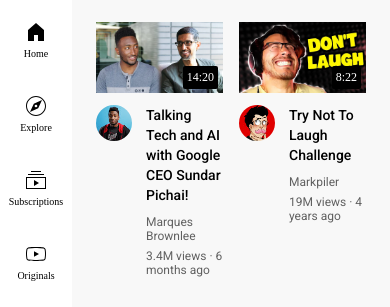
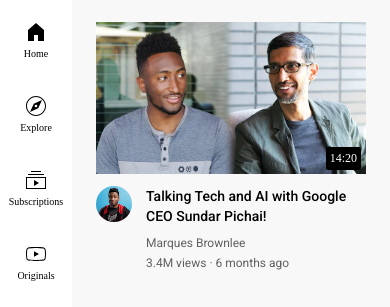
Before and after one commit to laweeza72/JUDAAAZ946-youtube-website, a plain HTML site: page index.html in a window 390 px wide. Shown: the part 58-365 px from the top of the page. Drawn offline with Linux system fonts and the light colour scheme.

Commit message:
Update video.css

```diff
--- a/styles/video.css
+++ b/styles/video.css
@@ -65,6 +65,13 @@
     grid-template-columns: 1fr 1fr 1fr 1fr;
   }
  }
+@media(min-width:320px) and (max-width:480px)
+{
+  .video-grid{
+   grid-template-columns: 1fr;
+  }
+}
+
 .video-time{
   font-family: roboto arial;
   font-size: 12px;
```
